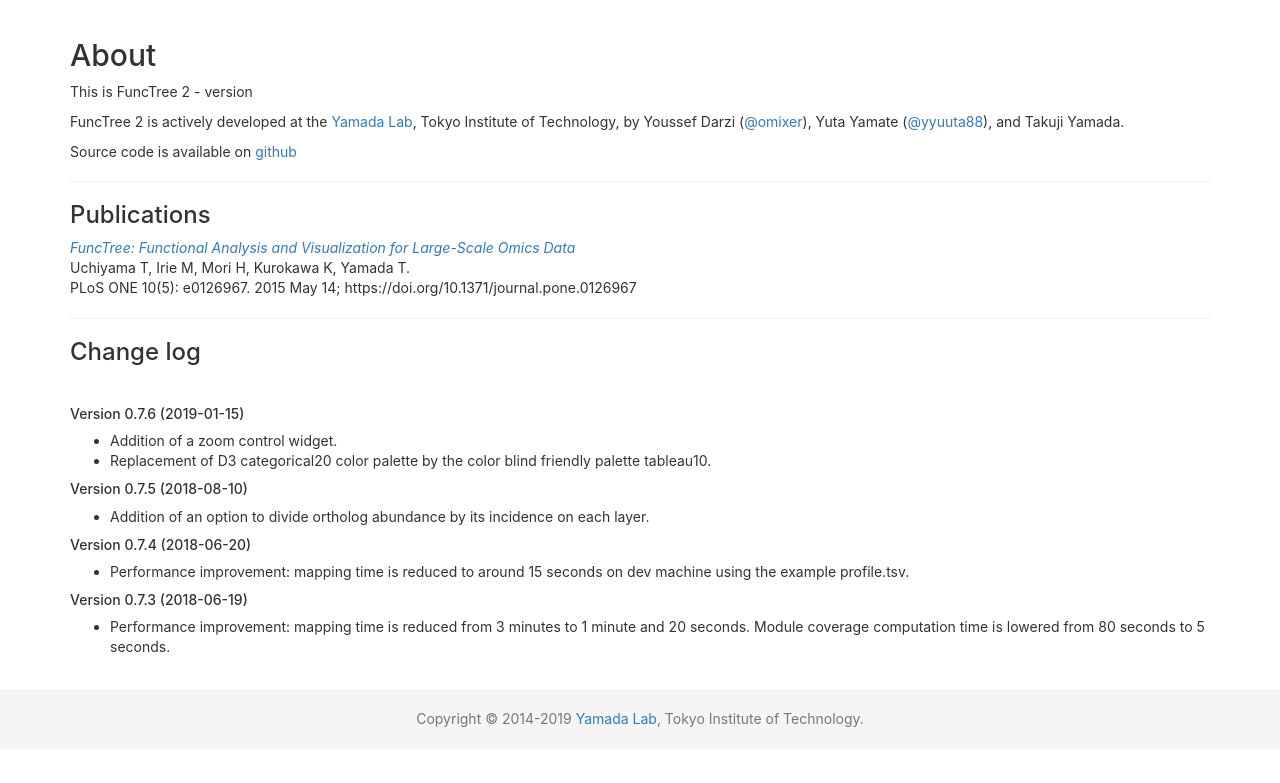
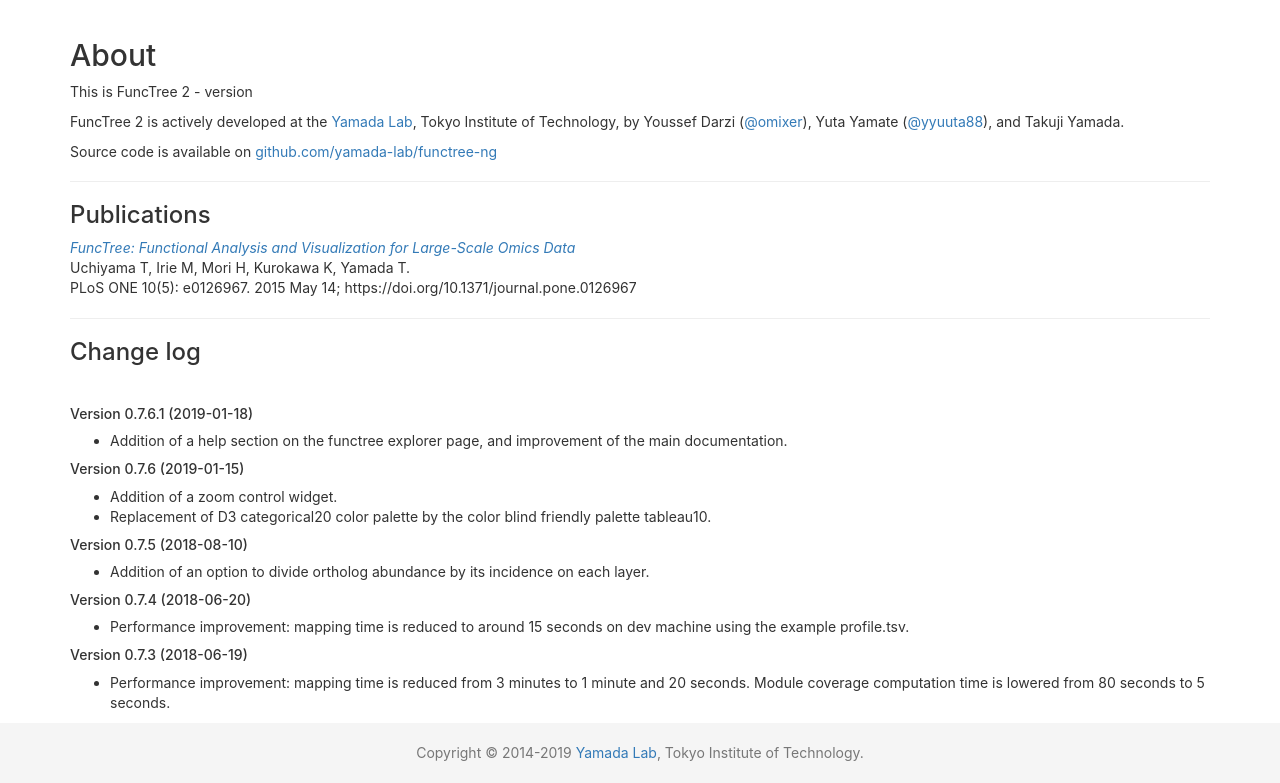
Before and after one commit to yamada-lab/functree-ng, a Flask app: template functree/templates/about.html in a window 1280 px wide. Shown: the part 51-834 px from the top of the page. Before the commit the page ends 778 px from the top, so only its background shows below. Run offline with Flask 2, Linux system fonts and the light colour scheme; the template is opened without the code that fills it, so the values that code supplies are empty; style sheets or scripts are compiled from the project's sources; parts of the project's set-up code (start-up, migrations or seed data) failed here and were passed over; some libraries are stand-ins or nearby versions.

Commit message:
Addition of a help section on the functree explorer page

```diff
--- a/functree/templates/about.html
+++ b/functree/templates/about.html
@@ -10,7 +10,7 @@
 	    by Youssef Darzi (<a href="https://github.com/omixer" target="_blank">@omixer</a>), Yuta Yamate (<a href="https://github.com/yyuuta88" target="_blank">@yyuuta88</a>),
 	    and Takuji Yamada.
 	    </p>
-	    <p>Source code is available on <a href="https://github.com/yamada-lab/functree-ng" target="_blank">github</a></p>
+	    <p>Source code is available on <a href="https://github.com/yamada-lab/functree-ng" target="_blank">github.com/yamada-lab/functree-ng</a></p>
     </div>
     <h3>Publications</h3>
     <div>
@@ -25,6 +25,10 @@
     <hr />
     <h3>Change log</h3>
     <br />
+    <h5>Version 0.7.6.1 (2019-01-18)</h5>
+	<ul>
+		<li>Addition of a help section on the functree explorer page, and improvement of the main documentation.
+	</ul>
     <h5>Version 0.7.6 (2019-01-15)</h5>
 	<ul>
 		<li>Addition of a zoom control widget.
--- a/functree/templates/contact.html
+++ b/functree/templates/contact.html
@@ -6,9 +6,8 @@
 		<h2>{{title}}</h2>
 	</div>
 	<p>For questions, feedback or a request of a new functional
-		hierarchy please feel free to write us any time:</p>
+		hierarchy please get it touch on <a href="https://github.com/yamada-lab/functree-ng" target="_blank">GitHub project page</a> or feel free to write us any time:</p>
 	<ul class="list-unstyled">
-		<li>Youssef Darzi: <a href="mailto:darzi.y.aa@m.titech.ac.jp">darzi.y.aa@m.titech.ac.jp</a>
 		<li>Takuji Yamada: <a href="mailto:takuji@bio.titech.ac.jp">takuji@bio.titech.ac.jp</a>
 	</ul>
 </div>
```
Also changed, not shown: functree/templates/functree.html (+10 -0 lines).
